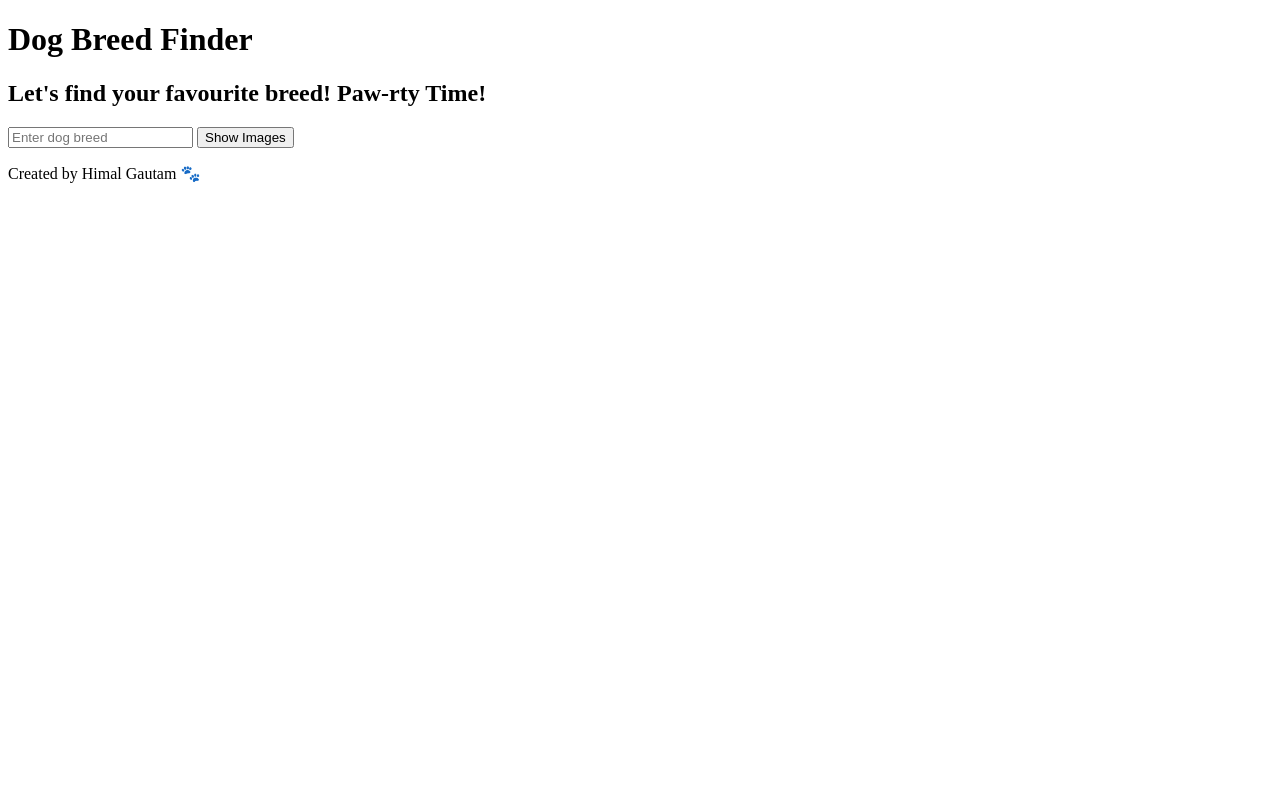
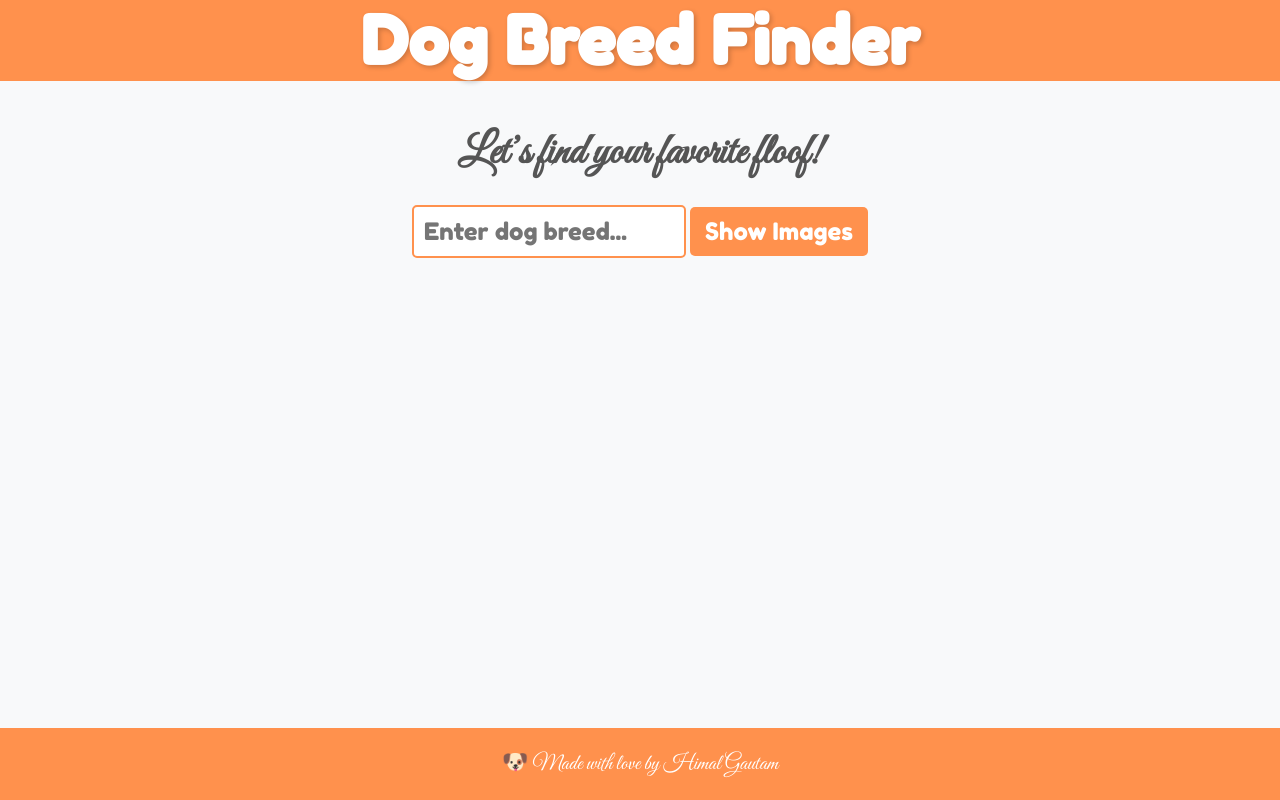
Before and after one commit to himalgtm/dog_breed_finder, a plain HTML site: page dogs.html in a window 1280 px wide. Drawn offline with Linux system fonts and the light colour scheme; no server answers.

Commit message:
Update dogs.html

```diff
--- a/dogs.html
+++ b/dogs.html
@@ -1,23 +1,27 @@
 <!DOCTYPE html>
 <html lang="en">
 <head>
-    <meta charset="UTF-8">
-    <meta name="viewport" content="width=device-width, initial-scale=1.0">
+  <meta charset="UTF-8" />
+  <meta name="viewport" content="width=device-width, initial-scale=1.0"/>
   <title>Dog Breed Finder</title>
-    <link rel="stylesheet" href="styles.css">
-    <link rel="icon" type="image/x-icon" href="paw.ico">
+  <link rel="stylesheet" href="style.css" />
+  <link rel="icon" href="https://emojicdn.elk.sh/🐾" />
 </head>
 <body>
   <h1>Dog Breed Finder</h1>
-    <h2>Let's find your favourite breed! Paw-rty Time!</h2>
-    <input type="text" id="breedInput" list="breeds" placeholder="Enter dog breed">
+  <h2>Let’s find your favorite floof!</h2>
+
+  <input type="text" id="breedInput" list="breeds" placeholder="Enter dog breed...">
   <datalist id="breeds"></datalist>
   <button id="showImages">Show Images</button>
   <p id="message"></p>
+
   <div id="imageContainer"></div>
+
   <footer>
-        <p>Created by Himal Gautam 🐾</p>
+    <p>🐶 Made with love by Himal Gautam</p>
   </footer>
+
+  <script src="script.js"></script>
 </body>
-<script src="script.js"></script>
 </html>
```
Lines whose indentation alone changed are shown as unchanged.
